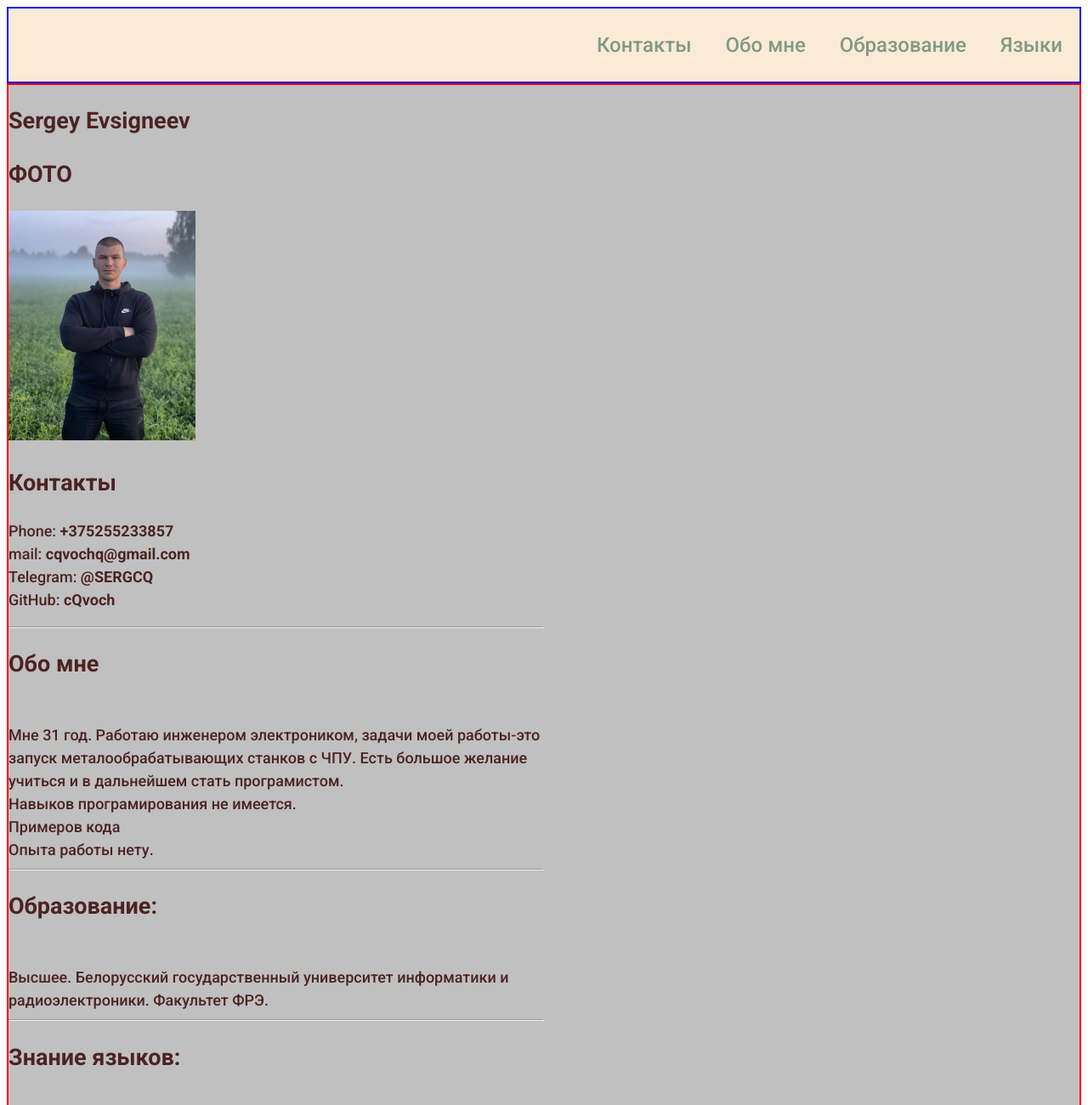
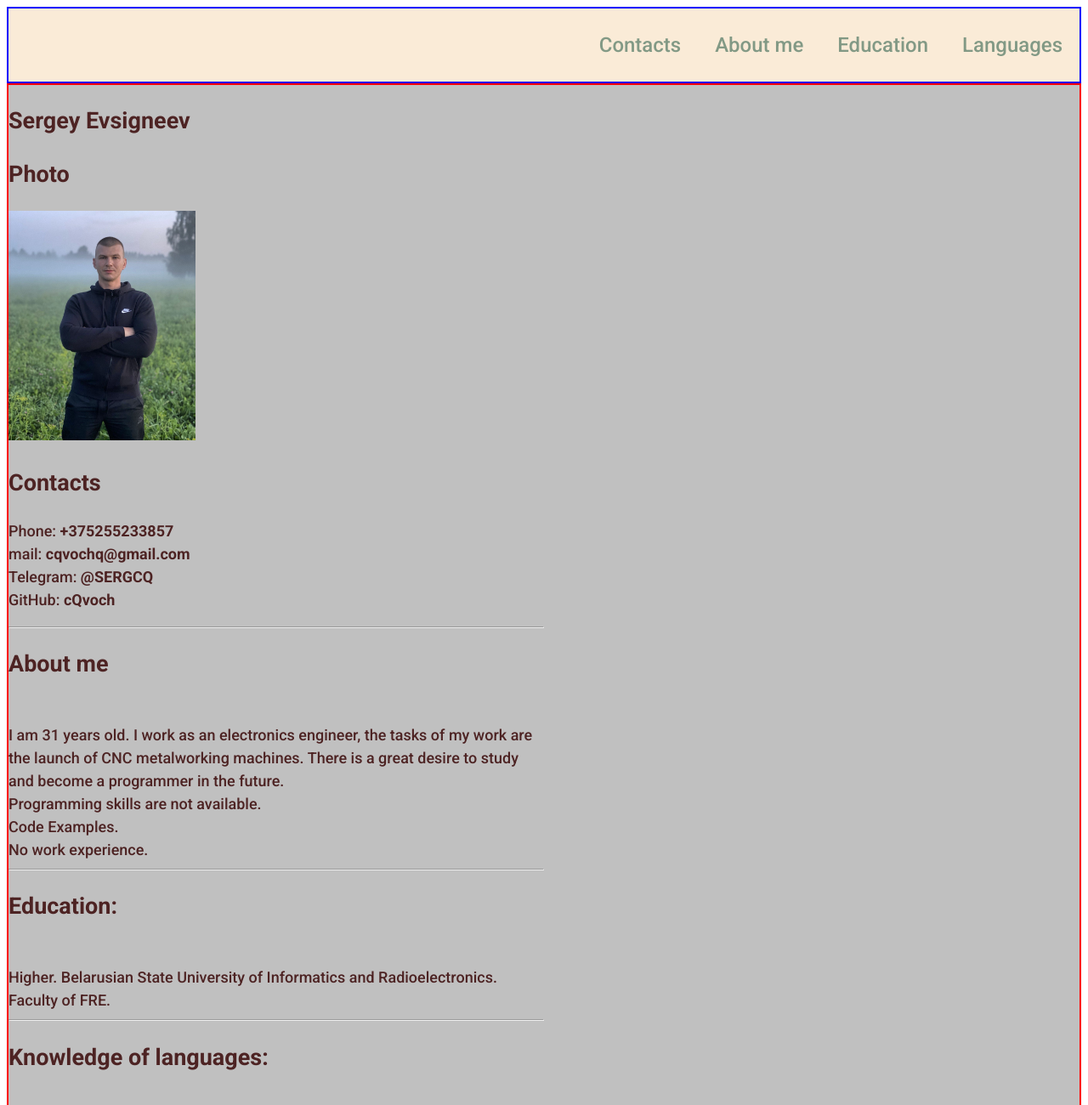
Before and after one commit to cQvoch/rsschool-cv1, a plain HTML site: page index.html in a window 1280 px wide. Shown: the top 1300 px of the page at 85% size. Drawn offline with Linux system fonts and the light colour scheme.

Commit message:
fix:lang

```diff
--- a/index.html
+++ b/index.html
@@ -17,10 +17,10 @@
     <div class="container">
       <nav class="nav">
         <ul class="nav-list">
-          <li class="nav-item"><a href="#contacts" class="nav-link">Контакты</a></li>
-          <li class="nav-item"><a href="#summary" class="nav-link">Обо мне</a></li>
-          <li class="nav-item"><a href="#skills" class="nav-link">Образование</a></li>
-          <li class="nav-item"><a href="#lang" class="nav-link">Языки</a></li>
+          <li class="nav-item"><a href="#contacts" class="nav-link">Contacts</a></li>
+          <li class="nav-item"><a href="#summary" class="nav-link">About me</a></li>
+          <li class="nav-item"><a href="#skills" class="nav-link">Education</a></li>
+          <li class="nav-item"><a href="#lang" class="nav-link">Languages</a></li>
         </ul>
       </nav>
 
@@ -31,28 +31,27 @@
     <div class="main-container">
     <div class="container">
       <h1 id="SergeyEvsigneev">Sergey Evsigneev</h1>
-      <h2>ФОТО</h2>
+      <h2>Photo</h2>
   <img class="foto" src="./assets/img/foto.jpg" alt="my photo">
 
-  <h2 id="contacts">Контакты</h2>
+  <h2 id="contacts">Contacts</h2>
  <p>Phone:<b> +375255233857</b>
  <br>mail:<b> cqvochq@gmail.com</b>
  <br>Telegram:<b> @SERGCQ</b>
  <br>GitHub:<b> cQvoch</b>
  <hr>
-<h2 id='summary'>Обо мне</h2>
- <br>Мне 31 год. Работаю инженером электроником, задачи моей работы-это запуск металообрабатывающих станков с ЧПУ. Есть большое желание учиться и в дальнейшем стать програмистом.
- <br>Навыков програмирования не имеется.
- <br>Примеров кода
- <br>Опыта работы нету.
+<h2 id='summary'>About me</h2>
+ <br>I am 31 years old. I work as an electronics engineer, the tasks of my work are the launch of CNC metalworking machines. There is a great desire to study and become a programmer in the future.
+ <br>Programming skills are not available.
+ <br>Code Examples.
+ <br>No work experience.
  <hr>
- <h2 id="skills">Образование: </h2>
- <br>  Высшее. Белорусский государственный университет информатики и радиоэлектроники. Факультет ФРЭ.
+ <h2 id="skills">Education: </h2>
+ <br>  Higher. Belarusian State University of Informatics and Radioelectronics. Faculty of FRE.
   <hr>
-  <h2 id="lang">Знание языков:</h2>
- <br>По результатам лексико-грамматического теста уровень английского Pre-Intermediate (CEFR A2+).
+  <h2 id="lang">Knowledge of languages:</h2>
+ <br>Pre-Intermediate (CEFR A2+).
  <br>
- </p>
 </div>
 </div>
 </section>
```
